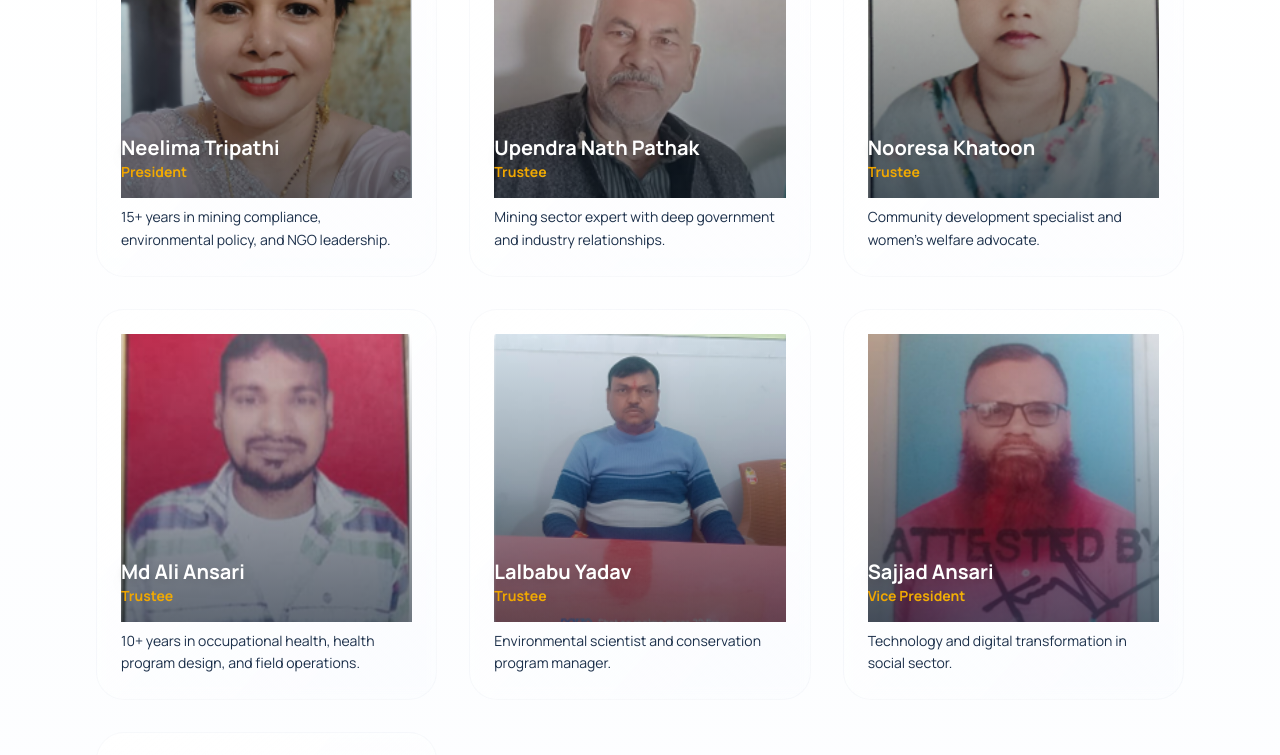
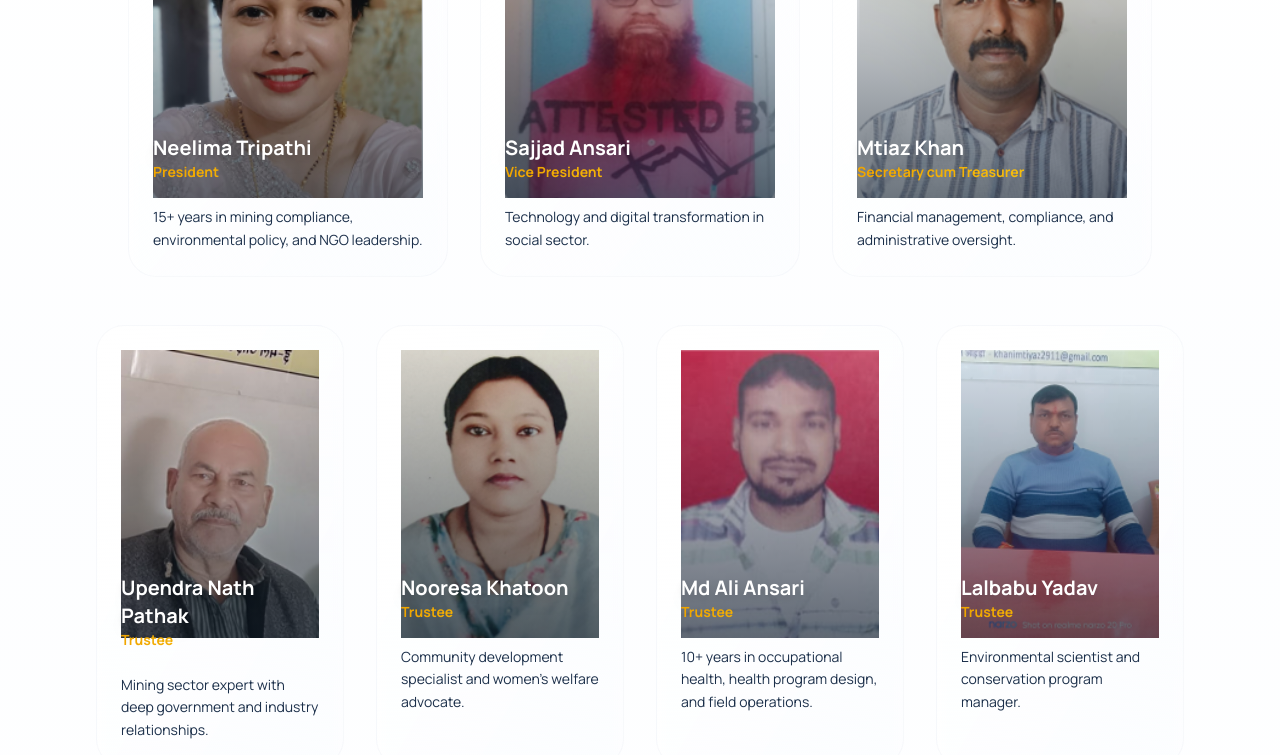
Before and after one commit to Utkarsh1506/shramik_kalyan_samiti, a Next.js app: page /team in a window 1280 px wide. Shown: the part 580-1335 px from the top of the page. Built offline with nearby package versions, Linux system fonts and the light colour scheme.

Commit message:
Fix team card hierarchy: leadership in 3 columns, trustees in 4 columns

```diff
--- a/src/app/team/page.tsx
+++ b/src/app/team/page.tsx
@@ -19,6 +19,18 @@ const team = [
     role: "President",
     expertise: "15+ years in mining compliance, environmental policy, and NGO leadership.",
     image: "/Neelima Tripathi - President.png"
+  },
+   {
+    name: "Sajjad Ansari",
+    role: "Vice President",
+    expertise: "Technology and digital transformation in social sector.",
+    image: "/Sajjad Ansari - Vice President.png"
+  },
+   {
+    name: "Mtiaz Khan",
+    role: "Secretary cum Treasurer",
+    expertise: "Financial management, compliance, and administrative oversight.",
+    image: "/Mtiaz Ali - Secretary Cum. Treasurer.png"
   },
   {
     name: "Upendra Nath Pathak",
@@ -43,19 +55,9 @@ const team = [
     role: "Trustee",
     expertise: "Environmental scientist and conservation program manager.",
     image: "/Lalbabu Yadav - Trustee.png"
-  },
-  {
-    name: "Sajjad Ansari",
-    role: "Vice President",
-    expertise: "Technology and digital transformation in social sector.",
-    image: "/Sajjad Ansari - Vice President.png"
-  },
-  {
-    name: "Mtiaz Khan",
-    role: "Secretary cum Treasurer",
-    expertise: "Financial management, compliance, and administrative oversight.",
-    image: "/Mtiaz Ali - Secretary Cum. Treasurer.png"
   }
+
+
 ];
 
 export default function Team() {
@@ -74,8 +76,9 @@ export default function Team() {
       {/* Team Grid */}
       <Section className="bg-gradient-to-b from-white via-sky/10 to-white">
         <Container>
-          <div className="grid grid-cols-1 md:grid-cols-2 lg:grid-cols-3 gap-8">
-            {team.map((member, idx) => (
+          {/* Leadership - 3 columns */}
+          <div className="grid grid-cols-1 md:grid-cols-3 gap-8 max-w-5xl mx-auto mb-12">
+            {team.slice(0, 3).map((member, idx) => (
               <motion.div
                 key={idx}
                 initial={{ opacity: 0, y: 20 }}
@@ -91,7 +94,43 @@ export default function Team() {
                       alt={member.name}
                       fill
                       className="object-cover hover:scale-110 transition-transform duration-500"
-                      sizes="(max-width: 768px) 100vw, (max-width: 1024px) 50vw, 33vw"
+                      sizes="(max-width: 768px) 100vw, (max-width: 1024px) 33vw, 33vw"
+                    />
+                    <div className="absolute inset-0 bg-gradient-to-t from-ink/60 to-transparent"></div>
+                  </div>
+                  <CardHeader className="relative -mt-16 z-10">
+                    <div className="mb-2">
+                      <h3 className="text-xl font-bold text-white drop-shadow-lg">{member.name}</h3>
+                      <p className="text-sm font-bold bg-gradient-to-r from-amber to-yellow-400 bg-clip-text text-transparent">{member.role}</p>
+                    </div>
+                  </CardHeader>
+                  <CardContent className="pt-2">
+                    <p className="text-slate text-sm leading-relaxed">{member.expertise}</p>
+                  </CardContent>
+                </Card>
+              </motion.div>
+            ))}
+          </div>
+
+          {/* Trustees - 4 columns */}
+          <div className="grid grid-cols-1 md:grid-cols-2 lg:grid-cols-4 gap-8">
+            {team.slice(3).map((member, idx) => (
+              <motion.div
+                key={idx}
+                initial={{ opacity: 0, y: 20 }}
+                whileInView={{ opacity: 1, y: 0 }}
+                whileHover={{ y: -8 }}
+                viewport={{ once: true }}
+                transition={{ duration: 0.5, delay: idx * 0.1 }}
+              >
+                <Card hover className="overflow-hidden h-full bg-gradient-to-br from-white to-sky/5">
+                  <div className="relative w-full h-72 bg-gradient-to-br from-moss to-amber overflow-hidden">
+                    <Image
+                      src={member.image}
+                      alt={member.name}
+                      fill
+                      className="object-cover hover:scale-110 transition-transform duration-500"
+                      sizes="(max-width: 768px) 100vw, (max-width: 1024px) 50vw, 25vw"
                     />
                     <div className="absolute inset-0 bg-gradient-to-t from-ink/60 to-transparent"></div>
                   </div>
```
